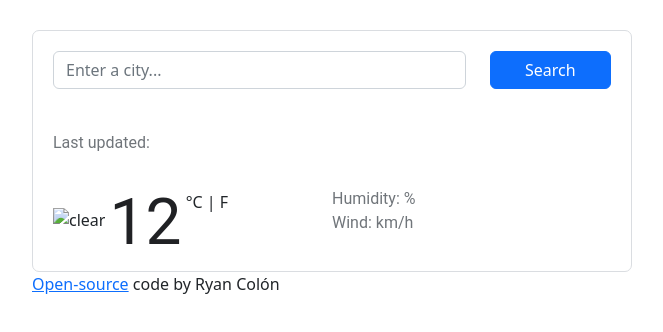
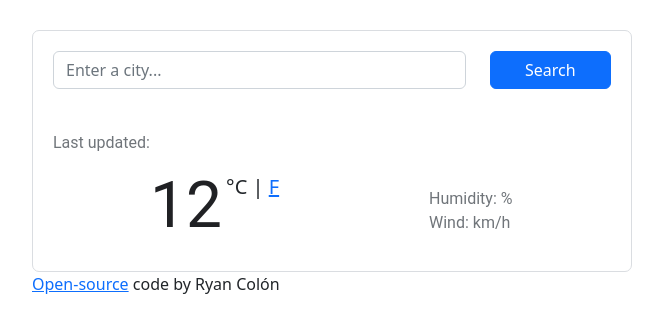
Before and after one commit to ryan2369007/vanilla-weather-app, a plain HTML site: page index.html in a window 1280 px wide. Shown: the whole page, without its empty margins (308-971 px from the left). Drawn offline with nearby package versions, Linux system fonts and the light colour scheme; no server answers.

Commit message:
adjusted HTML for current temp row so that it stays on one line when screen is resized

```diff
--- a/index.html
+++ b/index.html
@@ -40,13 +40,21 @@
 
                 <div class="row">
 
-                    <div class="col-6">
-                        <img src="" alt="clear" id="icon">
-                        <strong class="current-temp" id="temperature">12</strong>
-                        <small class="units">°C | F</small>
+                    <div class="col-2">
+                        <div class="clearfix">
+                            <img src="" alt="" id="icon" class="float-left">
+
+                        </div>
                     </div>
 
-                    <div class="col-6 prec-hum-wind">
+                    <div class="col-6">
+                        <div class="float-left">
+                            <strong class="current-temp" id="temperature">12</strong>
+                            <small class="units">°C | <a href="#">F</a></small>
+                        </div>
+                    </div>
+
+                    <div class="col-4 extra-info">
                         <ul>
                             <li>Humidity:
                                 <span id="humidity"></span>%
--- a/src/styles.css
+++ b/src/styles.css
@@ -45,15 +45,16 @@ li {
     font-size: 64px;
     font-weight: 400;
     position: relative;
-    top: 20px;
+    top: 3px;
 }
 
 .units {
-    font-size: 16px;
+    font-size: 20px;
+    line-height: 10px;
     position: relative;
-    top: -16px;
+    top: -30px;
 }
 
-.prec-hum-wind {
+.extra-info {
     padding: 32px 0 0;
 }
```
